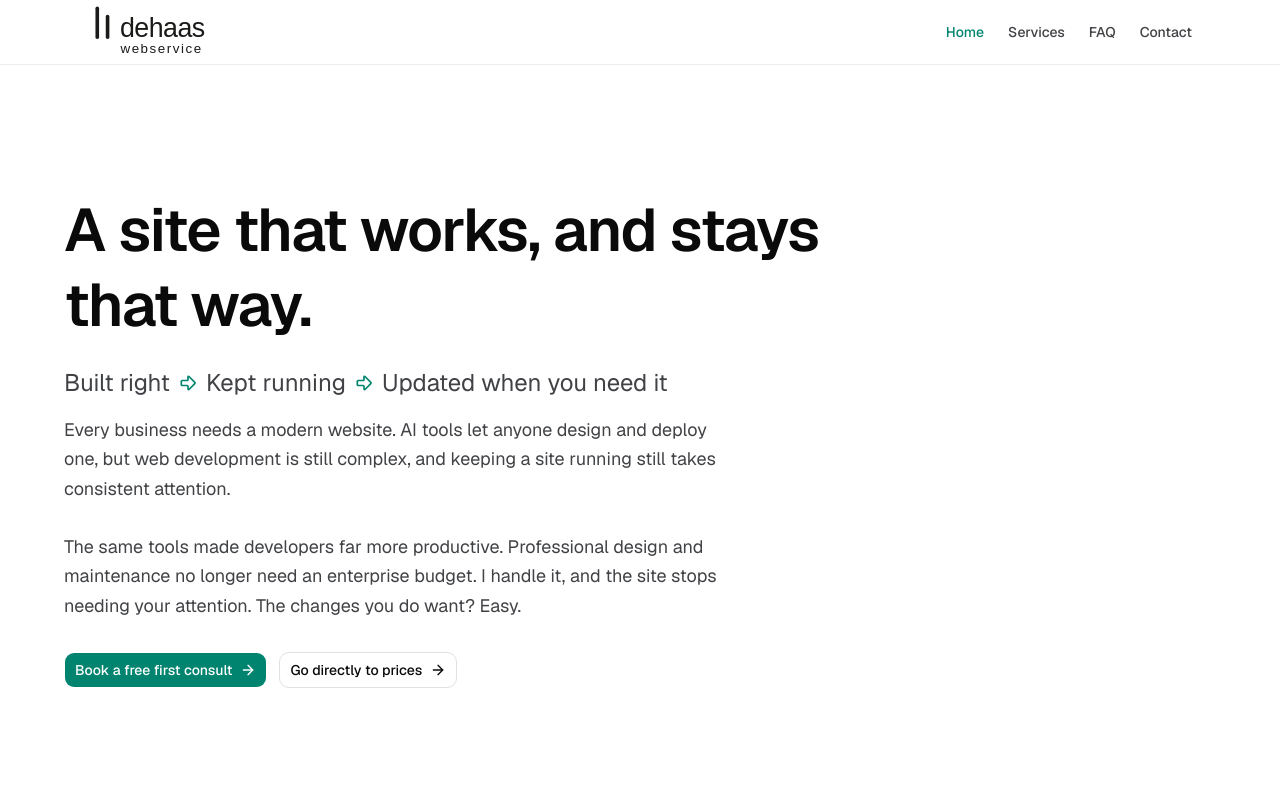
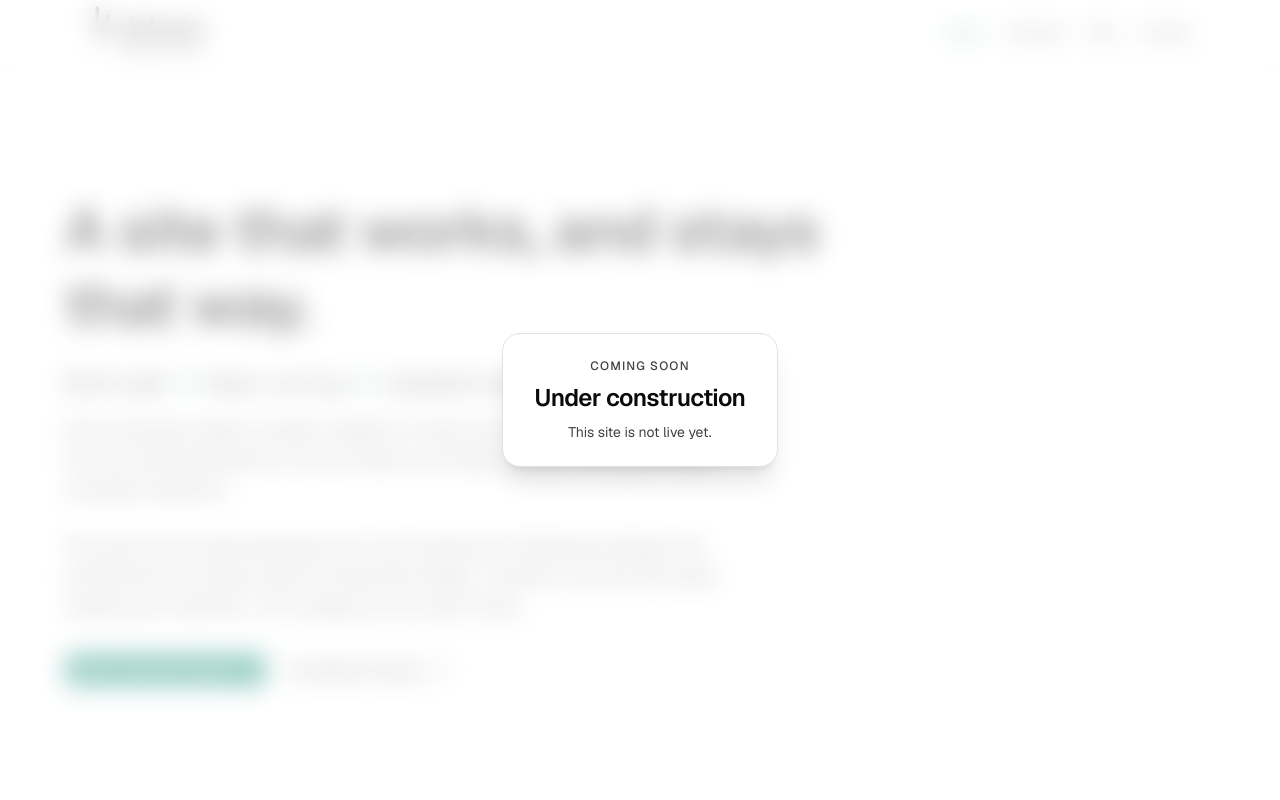
Before and after one commit to Niels020/dehaas-webservice, a Next.js app: page / in a window 1280 px wide. Shown: the top 800 px of the page. Built offline with nearby package versions, Linux system fonts and the light colour scheme.

Commit message:
Re-enable under construction overlay

```diff
--- a/app/layout.tsx
+++ b/app/layout.tsx
@@ -58,7 +58,7 @@ export default function RootLayout({
 				/>
 			</head>
 			<body className="flex min-h-full flex-col">
-				{/* <UnderConstruction /> */}
+				<UnderConstruction />
 				<Header />
 				<main id="main-content" className="flex flex-1 flex-col">
 					{children}
```
